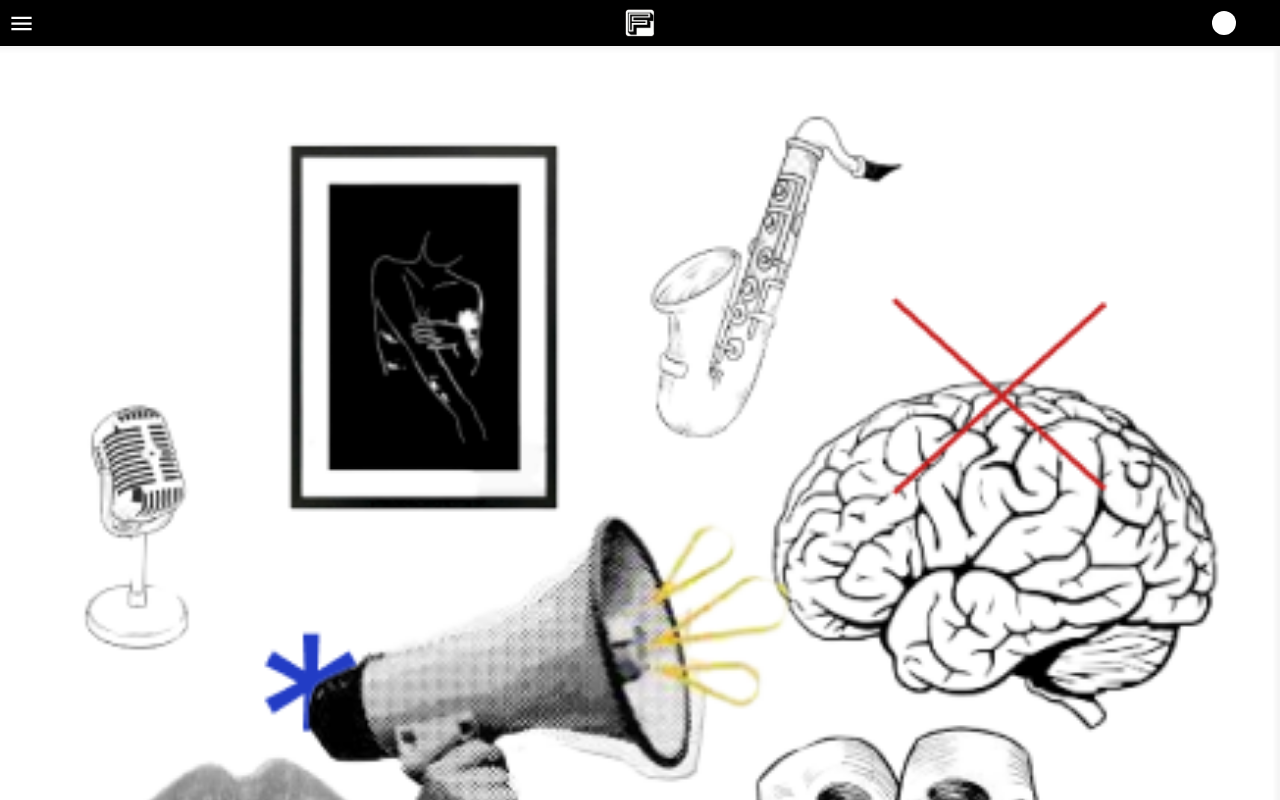
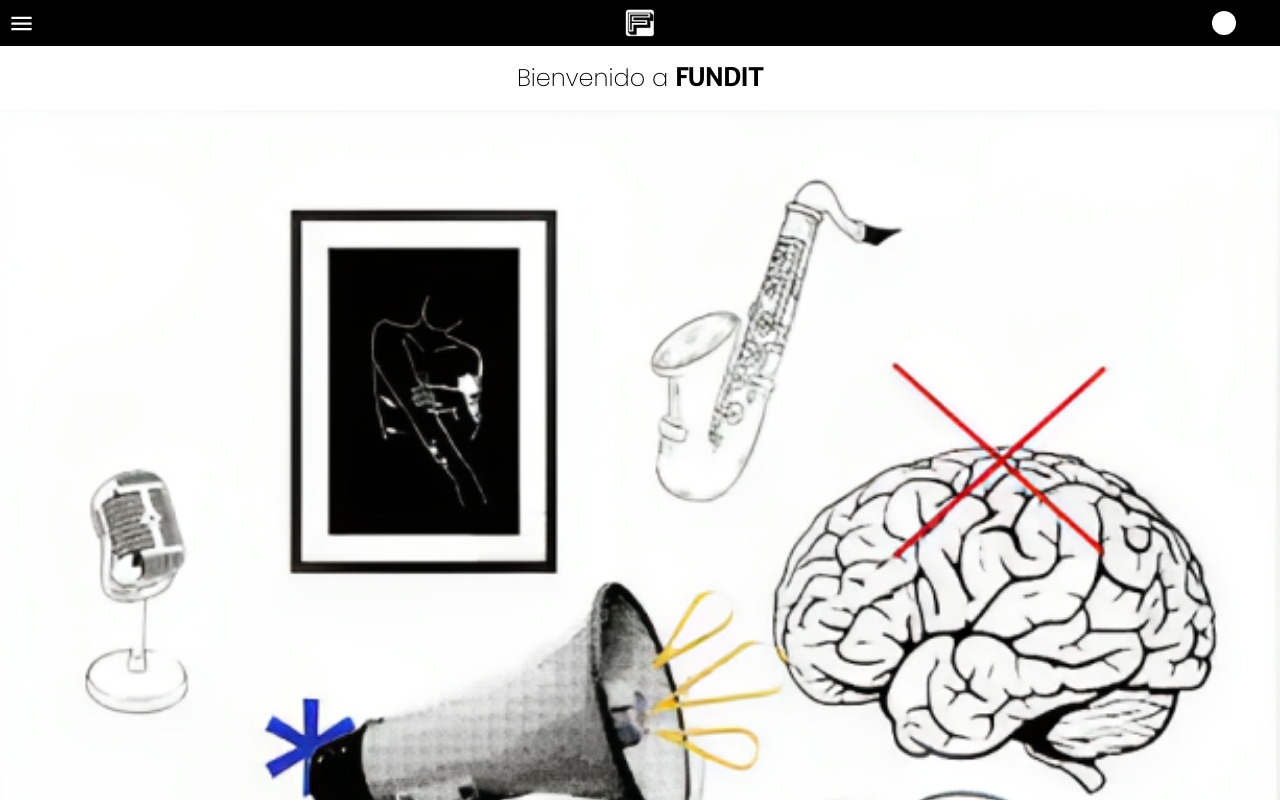
Before and after one commit to LFrancoEpifani/ProyectoFinal-FunDit, a React (Vite) app in the folder fundit/: page / in a window 1280 px wide. Shown: the top 800 px of the page. Built offline with nearby package versions, Linux system fonts and the light colour scheme; some icons are missing.

Commit message:
Updating images

```diff
--- a/fundit/src/components/Main/Main.jsx
+++ b/fundit/src/components/Main/Main.jsx
@@ -9,13 +9,13 @@
   <div>
     <NavBar/>
     <div className='bienvenida'>
-      <img className='w-full h-full' src={Fondo} alt="" />
-      <h2 className='text-center text-2xl '>
+    <h2 className='text-center text-2xl m-4'>
         Bienvenido a <span className='font-bold fundit'>FUNDIT</span>
       </h2>
+      <img className='w-full h-full' src={Fondo} alt="" />
     </div>
     <div className='flex justify-center items-center'>
-    <button className='cartelera text-black text-center rounded-full w-40 h-8 font-semibold tracking-wider border border-black shadow-md'>
+    <button className='text-black text-center rounded-full w-40 h-8 font-semibold tracking-wider border border-black shadow-md'>
       CARTELERA
     </button>
   </div>
--- a/fundit/src/index.css
+++ b/fundit/src/index.css
@@ -51,6 +51,8 @@
     font-family: 'Merriweather Sans', sans-serif;
     color: black;
 }
+
+
 
 
 .burger{
```
Also changed, not shown: fundit/src/assets/background.png.
